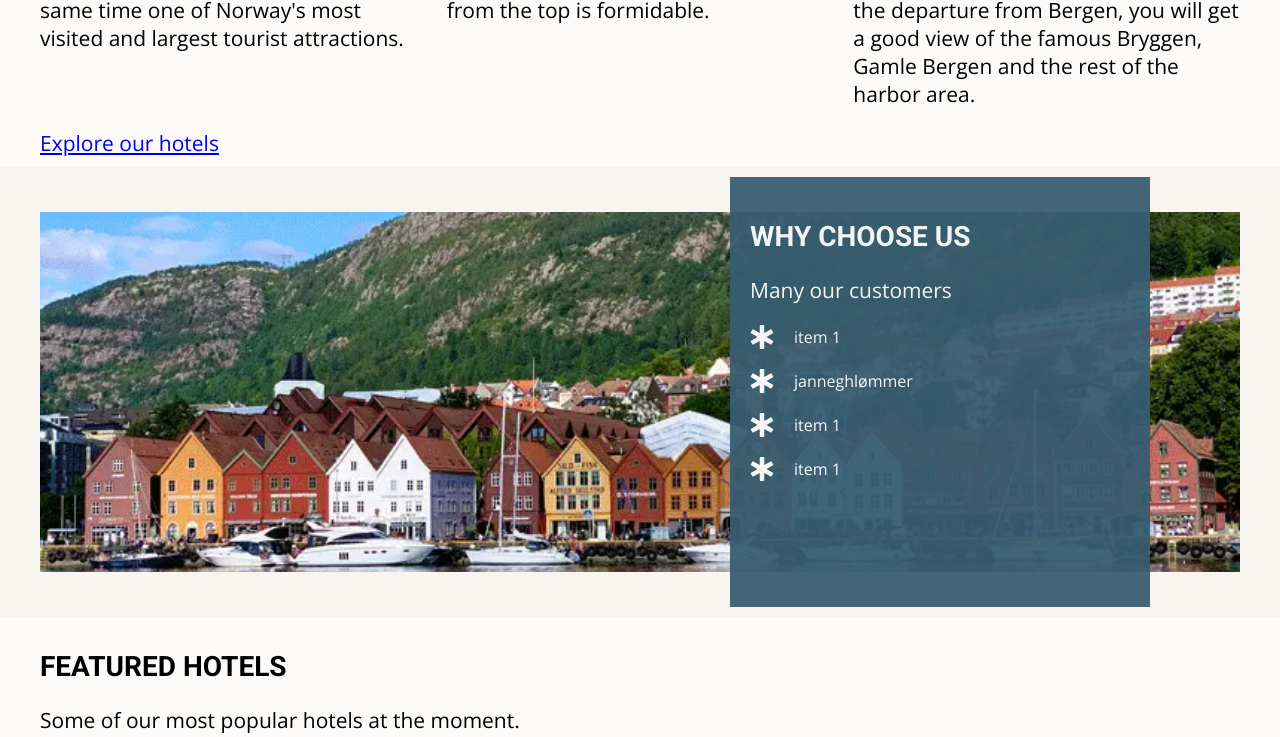
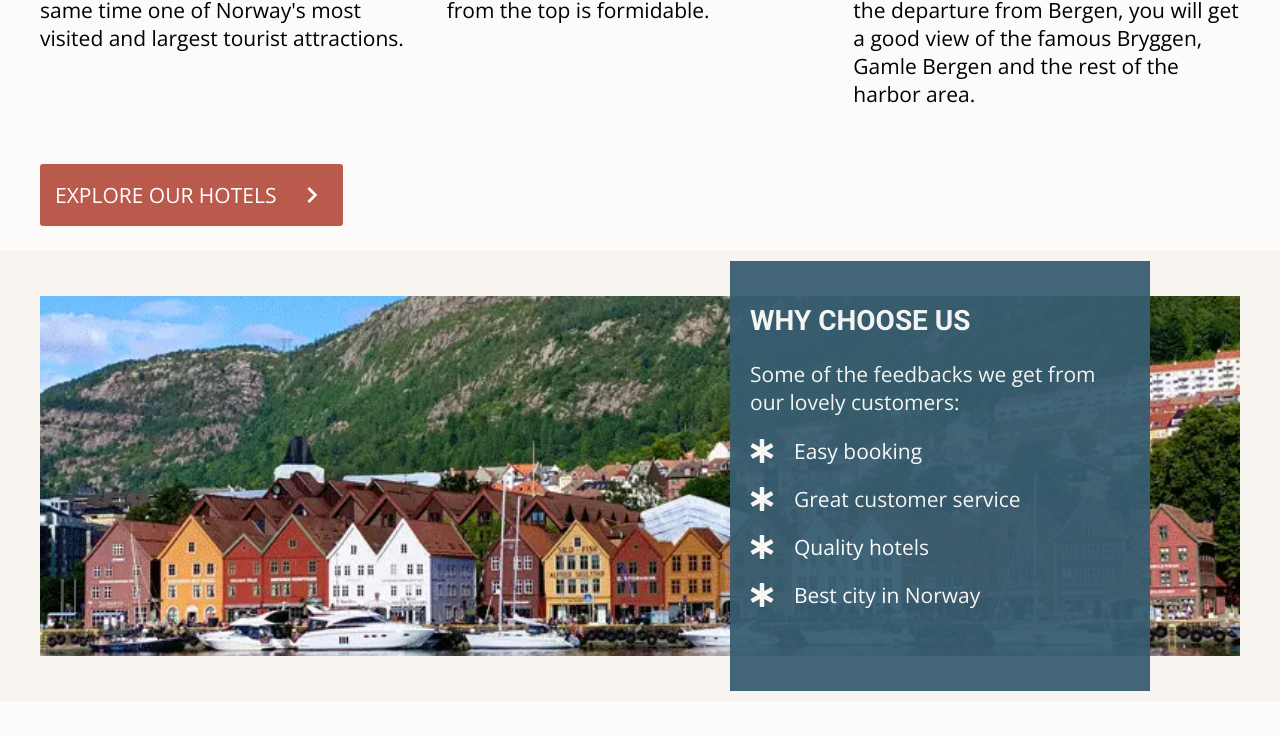
Before and after one commit to Noroff-FEU-Assignments/project-exam-2-Janne-R, a React (Create React App) app: page / in a window 1280 px wide. Shown: the part 1377-2114 px from the top of the page. Built offline with nearby package versions, Linux system fonts and the light colour scheme; no server answers.

Commit message:
styling home page

```diff
--- a/src/components/layout/GlobalStyles.js
+++ b/src/components/layout/GlobalStyles.js
@@ -65,6 +65,13 @@ span{
   }
 }
 
+li{
+  font-size: 18px;
+  @media ${({ theme }) => theme.devices.tabletS} {
+    font-size: 21px;
+  }
+}
+
 a {
   font-size: 18px;
   @media ${({ theme }) => theme.devices.tabletS} {
--- a/src/components/pages/home/Home.js
+++ b/src/components/pages/home/Home.js
@@ -14,7 +14,7 @@ const Home = () => {
         <VisitBergen />
       </Section>
       <Section>
-        <InfoBox img={"/images/bergenSmall.webp"} title="Why choose us" paragraph="Many our customers" liste={["item 1", "janneghlømmer", "item 1", "item 1"]} />
+        <InfoBox img={"/images/bergenSmall.webp"} title="Why choose us" paragraph="Some of the feedbacks we get from our lovely customers:" liste={["Easy booking", "Great customer service", "Quality hotels", "Best city in Norway"]} />
       </Section>
       <Section backgroundColorLight>
         <FeaturedHotels />
--- a/src/components/pages/home/SearchHotel.js
+++ b/src/components/pages/home/SearchHotel.js
@@ -44,7 +44,7 @@ const Welcome = () => {
   const formatResult = (item) => {
     return (
       <>
-        <span style={{ display: 'block', textAlign: 'left' }}>{item.hotelName}</span>
+        <span style={{ display: 'block', textAlign: 'left', cursor: "pointer" }}>{item.hotelName}</span>
       </>
     )
   }
--- a/src/components/pages/home/VisitBergen.js
+++ b/src/components/pages/home/VisitBergen.js
@@ -4,6 +4,7 @@ import Button from "../../common.styles/Button";
 import BackgroundImage from "../../common.styles/BackgroundImage";
 import { Link } from "react-router-dom";
 import Grid from "../../common.styles/Grid";
+import { MdKeyboardArrowRight } from 'react-icons/md';
 
 const Ribbon = styled.div`
   background-color: ${({ theme }) => theme.colors.highlightColor} ;
@@ -12,6 +13,32 @@ const Ribbon = styled.div`
   margin-top: 16px;
   margin-left: -10px;
 `;
+
+const ButtonLink = styled(Link)`
+  text-decoration: none;
+  width: fit-content;
+  display: flex;
+  align-items: center;
+  text-transform: uppercase;
+  background-color: ${({ theme }) => theme.colors.buttonColor};
+  color: ${({ theme }) => theme.colors.textColorLight};
+  font-size: 21px;
+  border: none;
+  border-radius: 3px;
+  padding: 15px;
+  margin: 35px 0 15px 0;
+  cursor: pointer;
+  transition-duration: 0.4s;
+  :hover{
+    background-color: ${({ theme }) => theme.colors.highlightColor};
+    color: ${({ theme }) => theme.colors.textColorDark};
+  }
+`;
+
+const Arrow = styled(MdKeyboardArrowRight)`
+margin-left:20px;
+`;
+
 
 const VisitBergen = () => {
 
@@ -42,9 +69,10 @@ const VisitBergen = () => {
           <P paragraph="Experience deep fjords, steep mountains, fresh waterfalls and strong currents - all year round! The tour starts from Zachariasbryggen, close to the famous Fish Market in Bergen. On the departure from Bergen, you will get a good view of the famous Bryggen, Gamle Bergen and the rest of the harbor area. " />
         </div>
       </Grid>
-      <Link to="/hotels">
+      <ButtonLink to="/hotels">
         Explore our hotels
-      </Link>
+        <Arrow size="2rem" />
+      </ButtonLink>
     </>
   )
 }
```
